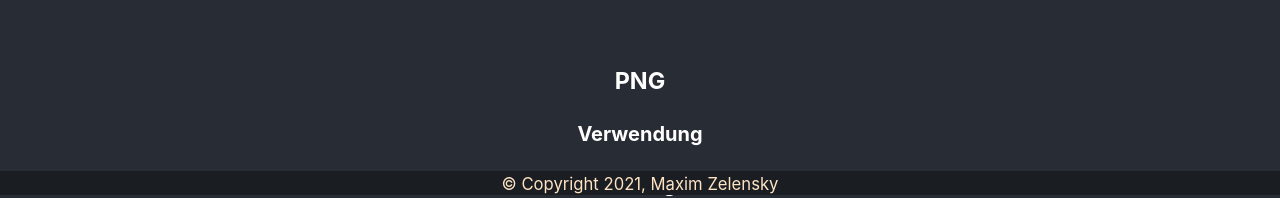
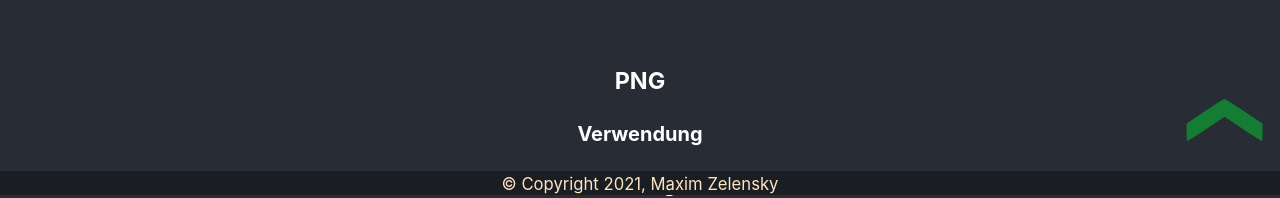
Before and after one commit to MaxZell/152, a React (Create React App) app: page /formats in a window 1280 px wide. Shown: the part 605-803 px from the top of the page. Built offline with nearby package versions, Linux system fonts and the light colour scheme.

Commit message:
top button added

```diff
--- a/src/Formats.js
+++ b/src/Formats.js
@@ -1,4 +1,10 @@
 import './styles/Formats.css';
+
+import {drawTopButton} from './topButton';
+
+function Button(){
+    return drawTopButton();
+}
 
 export function createFormats(){
     return (
@@ -163,6 +169,7 @@ export function createFormats(){
                     <li>Maximum 4GB size</li>
                 </ul>
             </div>
+            <Button />
         </div>
     );
 }
```
